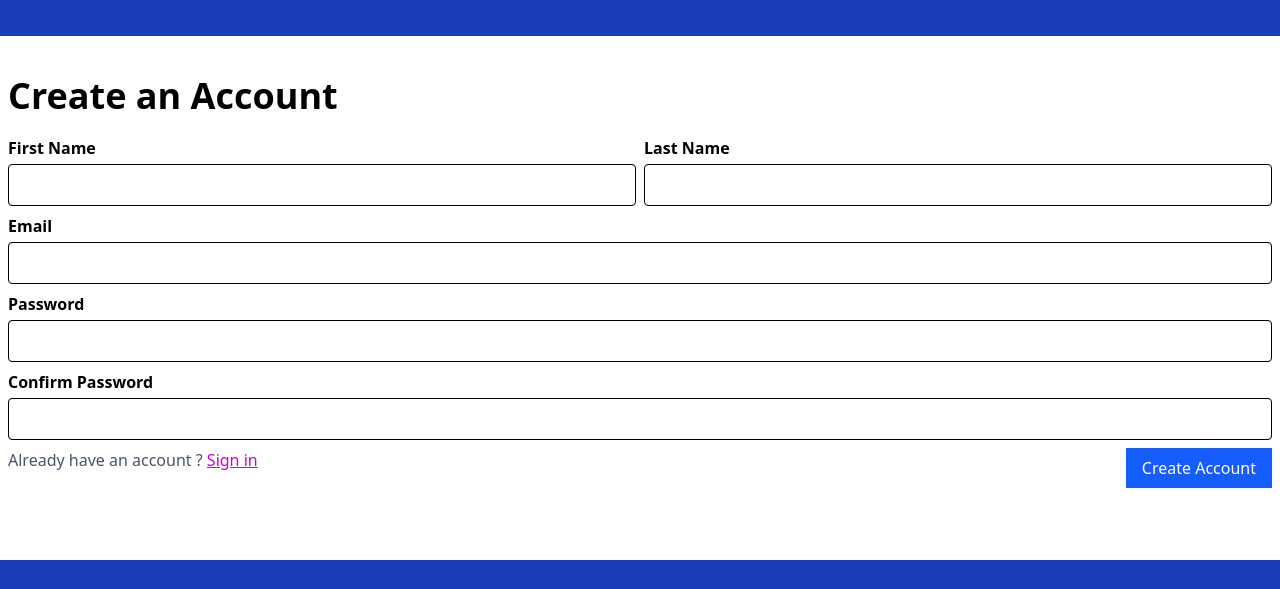
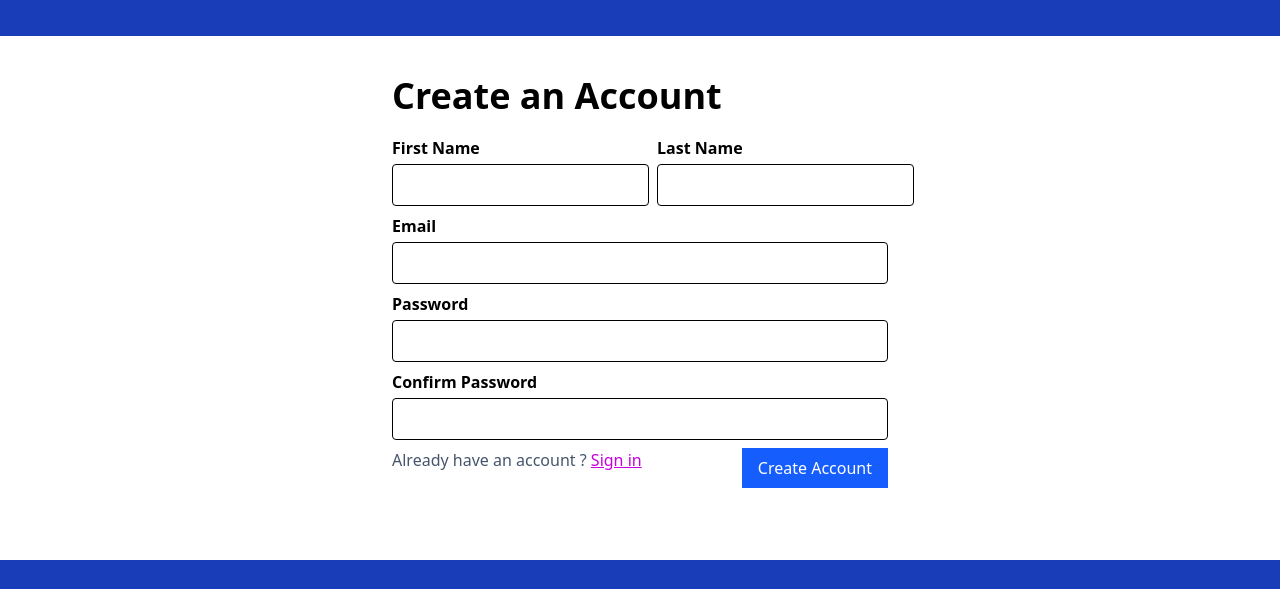
Before and after one commit to gaurav-08-patel/booking_app, a React app in the folder frontend/: page /register in a window 1280 px wide. Shown: the part 160-749 px from the top of the page. Built offline with nearby package versions, Linux system fonts and the light colour scheme; no server answers; the HTML template or start-up script is replaced by a standard one.

Commit message:
Update Register.jsx

```diff
--- a/frontend/src/pages/Register.jsx
+++ b/frontend/src/pages/Register.jsx
@@ -60,7 +60,7 @@ const Register = () => {
     };
 
     return (
-        <div className=" flex flex-col gap-5 p-2">
+        <div className=" flex flex-col gap-5 p-2 mx-auto max-w-lg">
             <h1 className="text-4xl font-semibold">Create an Account</h1>
             <form
                 className="flex flex-col gap-2 mb-12"
@@ -158,7 +158,7 @@ const Register = () => {
                 <div className="flex justify-between">
                     <p className="text-slate-600">
                         Already have an account ?{" "}
-                        <Link className="underline text-fuchsia-600">
+                        <Link className="underline text-fuchsia-600" to={'/signin'}>
                             Sign in
                         </Link>
                     </p>
```
